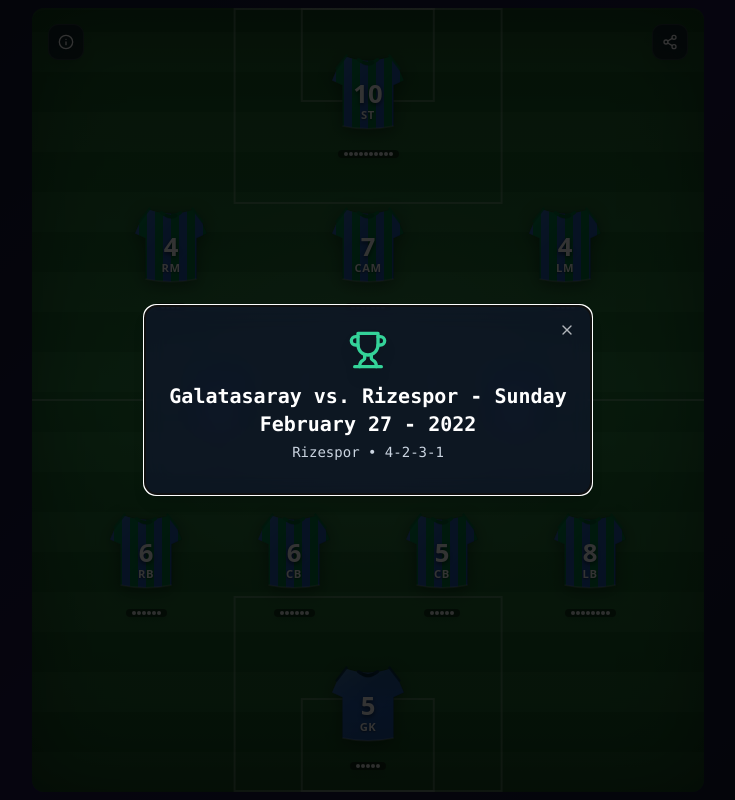
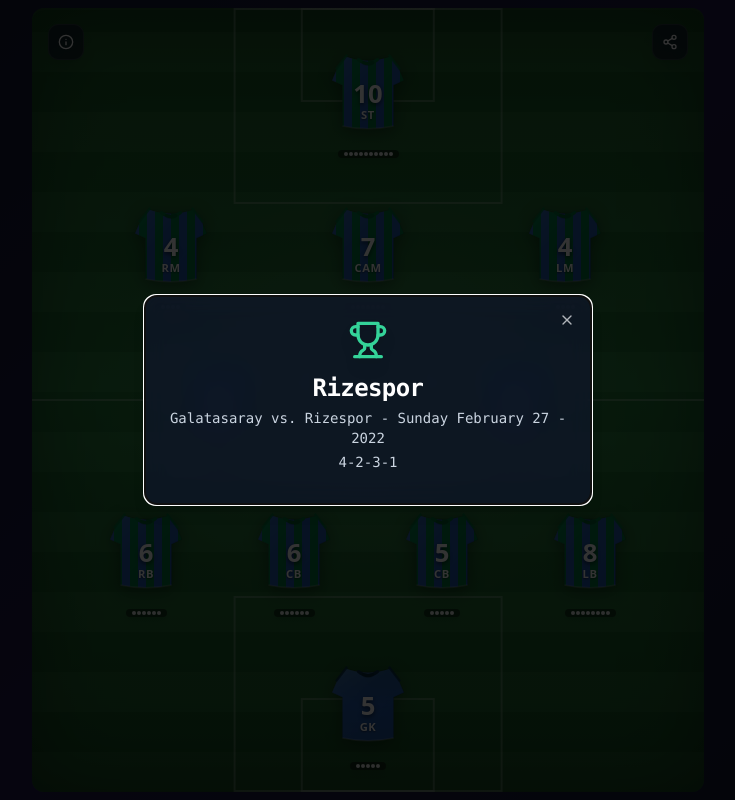
Before and after one commit to otaliptus/missing-eleven-tr, a Next.js app: page / in a window 1280 px wide. Shown: the whole page, without its empty margins (272-1007 px from the left). Built offline with nearby package versions, Linux system fonts and the light colour scheme.

Commit message:
ux: emphasize team name in intro modal (#7)

```diff
--- a/components/formation.tsx
+++ b/components/formation.tsx
@@ -349,9 +349,12 @@ export function Formation({ formation, players, game, team, gameId }: FormationP
         <div className="pb-2">
           <Trophy className="h-10 w-10 text-emerald-400 mx-auto drop-shadow-lg" />
           <div className="text-center mt-3">
-            <h2 className="text-xl font-bold text-white">{game}</h2>
+            <h2 className="text-2xl font-extrabold text-white tracking-tight">{team}</h2>
             <p className="text-sm text-slate-300 mt-1">
-              {team} • {formation}
+              {game}
+            </p>
+            <p className="text-sm text-slate-300 mt-1">
+              {formation}
             </p>
           </div>
         </div>
```
